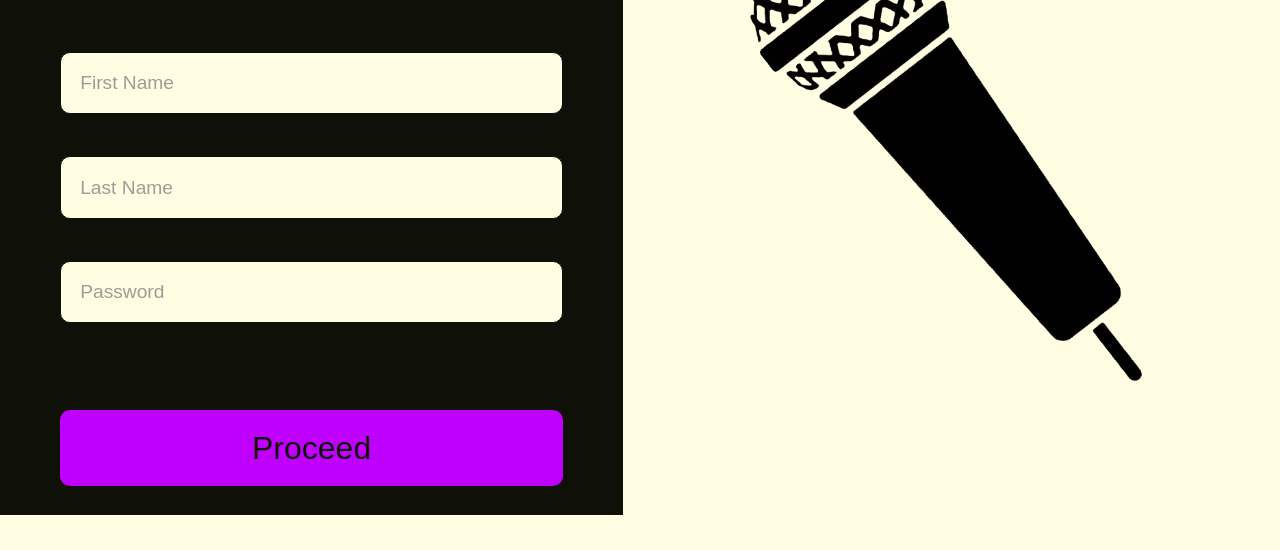
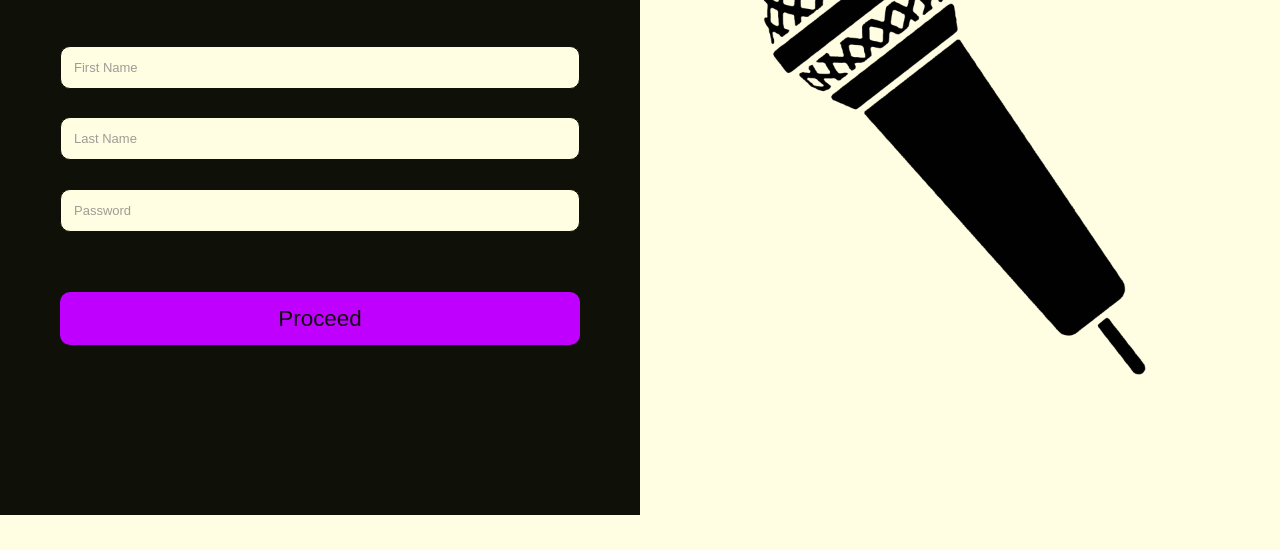
Before and after one commit to akinolaepaphras/sign-up-page-for-filtar-africa, a plain HTML site: page index.html in a window 1280 px wide. Shown: the part 285-835 px from the top of the page. After the commit the page ends 800 px from the top, so only its background shows below. Drawn offline with Linux system fonts and the light colour scheme.

Commit message:
Update index.css

```diff
--- a/index.css
+++ b/index.css
@@ -58,7 +58,6 @@ p {
   font-size: 1.1rem;
   margin-bottom: 2em;
   color: gray;
-
 }
 
 form {
@@ -96,35 +95,39 @@ button {
   margin-top: 1em;
   margin-bottom: 2em;
   padding: 0.6em 0.6em;
-  transition: transform 200ms ease-in-out;
+
 }
 
 button:hover,
 button:focus {
-transform: scale(1.1);
+  opacity: 0.85;
 }
 
 @media (min-width: 800px) {
-
   .container {
     width: 100%;
     height: 100vh;
-    display: flex;
-    flex: 1;
+    display: grid;
+    grid-template-columns: 1fr 1fr;
     align-items: center;
-    justify-content: space-between;
-
+    justify-content: center;
   }
 
   .img-container {
+    display: flex;
+    align-items: center;
+    justify-content: center;
     width: 100%;
-    order: 2;
+    height: 100%;
+  grid-column: 2 / 3;
+  grid-row: 1 / 3;
   }
 
   main {
-    height: 100%;
+    min-height: 100%;
     background-color: #0f1108;
     padding: 8em 6em;
+    grid-row: 1 / 3;
   }
 
   h1 {
@@ -138,13 +141,19 @@ span {
 
   input {
     margin-top: 1em;
-        font-size: 1.2rem;
+    font-size: 1.3em;
   }
 
   button {
-    font-size: 2rem;
+    font-size: 1.4rem;
     background-color: #bf00ff;
     color: #0f1108;
     margin-top: 2em;
+    transition: transform 200ms ease-in-out;
+  }
+
+  button:hover,
+button:focus {
+  transform: scale(1.1);
 }
 }
```
Lines whose indentation alone changed are shown as unchanged.
